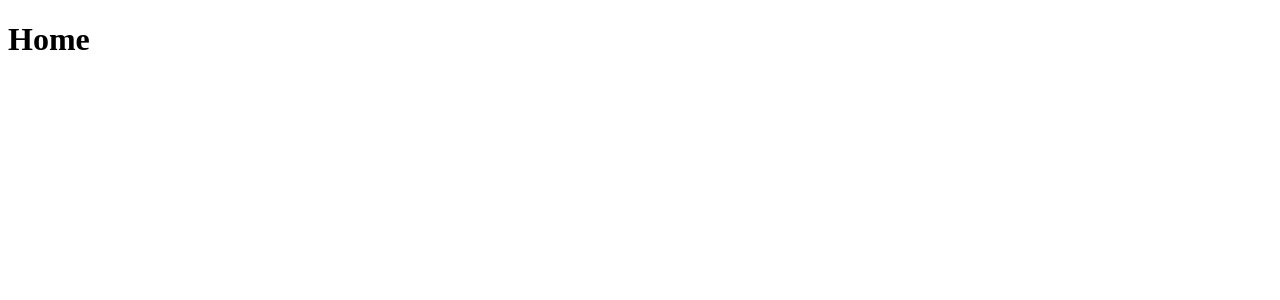
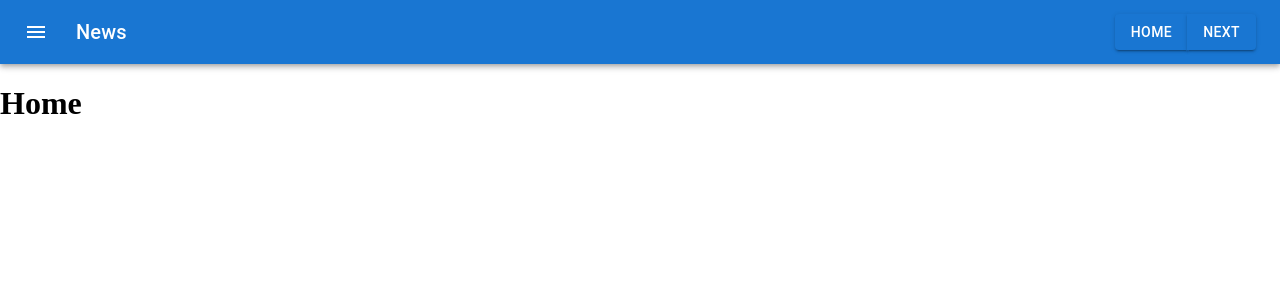
Before and after one commit to VETALIUGA/Pet-project-center, a React app in the folder apps/client/: page / in a window 1280 px wide. Shown: the top 300 px of the page. Built offline with nearby package versions, Linux system fonts and the light colour scheme.

Commit message:
feat(chore): add router links

```diff
--- a/apps/client/package.json
+++ b/apps/client/package.json
@@ -49,6 +49,10 @@
   },
   "dependencies": {
     "@emotion/css": "^11.11.2",
+    "@emotion/react": "^11.11.4",
+    "@emotion/styled": "^11.11.5",
+    "@mui/icons-material": "^5.15.20",
+    "@mui/material": "^5.15.20",
     "bootstrap": "^5.3.2",
     "jquery": "^3.7.1",
     "lodash-es": "^4.17.21",
--- a/apps/client/src/App.tsx
+++ b/apps/client/src/App.tsx
@@ -1,6 +1,8 @@
 import React from "react";
 import { routes } from "./routes";
 import { useLocation, useRoutes } from "react-router-dom";
+import { Header } from "./components/header";
+import { Box } from "@mui/material"
 
 export const App = () => {
   console.log(routes);
@@ -8,5 +10,11 @@
   console.log(location);
 
   const element = useRoutes(routes);
-  return element;
+  return (
+    <Box sx={{ flexGrow: 1 }}>
+      <Header />
+      <Box sx={{ flexGrow: 1 }}>{element}</Box>
+    </Box>
+  )
+
 };
--- /dev/null
+++ b/apps/client/src/components/header/Header.tsx
@@ -0,0 +1,38 @@
+import React from 'react';
+import AppBar from '@mui/material/AppBar';
+import Box from '@mui/material/Box';
+import Toolbar from '@mui/material/Toolbar';
+import Typography from '@mui/material/Typography';
+import Button from '@mui/material/Button';
+import IconButton from '@mui/material/IconButton';
+import MenuIcon from '@mui/icons-material/Menu';
+import { Link, ButtonGroup } from '@mui/material'
+import { Link as RouterLink } from 'react-router-dom'
+
+export const Header = () => {
+    return (
+        <Box sx={{ flexGrow: 1 }}>
+            <AppBar position="static">
+                <Toolbar>
+                    <IconButton
+                        size="large"
+                        edge="start"
+                        color="inherit"
+                        aria-label="menu"
+                        sx={{ mr: 2 }}
+                    >
+                        <MenuIcon />
+                    </IconButton>
+                    <Typography variant="h6" component="div" sx={{ flexGrow: 1 }}>
+                        News
+                    </Typography>
+                    <ButtonGroup>
+                        <Button component={RouterLink} variant="contained" to={'/'}>Home</Button>
+                        <Button component={RouterLink} variant="contained" to={'/next'}>Next</Button>
+                    </ButtonGroup>
+                    {/* <Button color="inherit">Login</Button> */}
+                </Toolbar>
+            </AppBar>
+        </Box>
+    )
+}
--- /dev/null
+++ b/apps/client/src/components/header/index.ts
@@ -0,0 +1 @@
+export * from "./Header";
--- a/apps/client/src/template.html
+++ b/apps/client/src/template.html
@@ -1,6 +1,11 @@
 <!doctype html>
 <html>
   <head>
+    <style>
+      body {
+        margin: 0;
+      }
+    </style>
     <title>Pet Project Center</title>
     <meta charset="utf-8" />
   </head>
```
Also changed, not shown: 1 other file (tests, documents, lock files or other folders).
